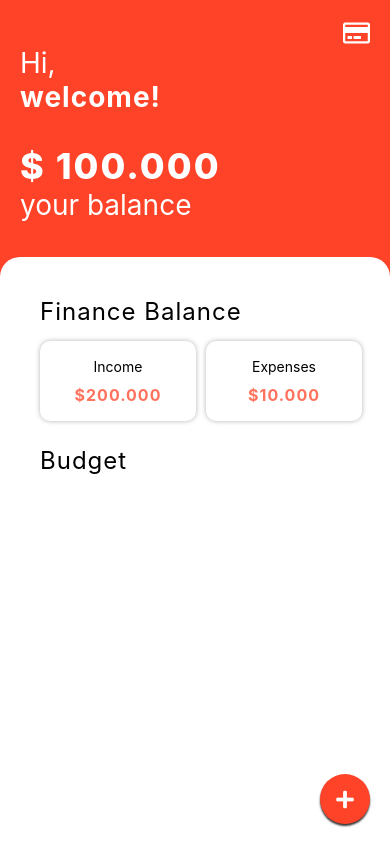
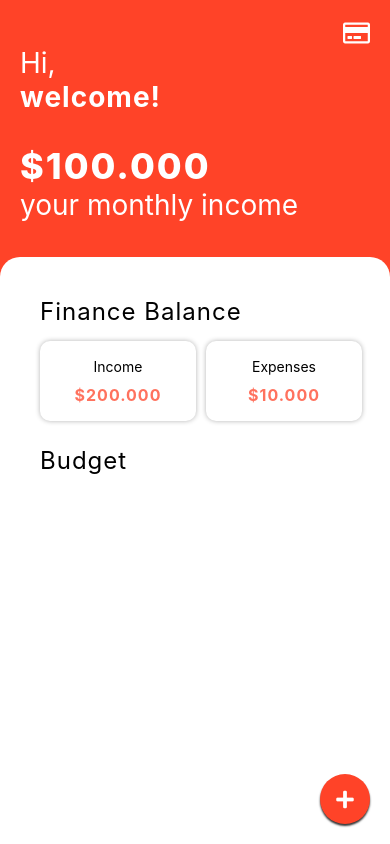
Before and after one commit to umutertakus/manage-money, a React Native app: screen /Home in a window 390 px wide. Built offline with nearby package versions, Linux system fonts and the light colour scheme; what react-native-root-siblings would draw is missing.

Commit message:
Update names

```diff
--- a/src/components/BudgetItem.js
+++ b/src/components/BudgetItem.js
@@ -56,7 +56,7 @@ const BudgetItem = ({ element }) => {
   );
 };
 
-export default BudgetItem;
+export default React.memo(BudgetItem);
 
 const styles = StyleSheet.create({
   container: {
--- a/src/components/Finance.js
+++ b/src/components/Finance.js
@@ -11,7 +11,7 @@ import { useNavigation } from '@react-navigation/core';
 const Finance = () => {
   const dispatch = useDispatch();
   const navigation = useNavigation();
-  const mock = useSelector(selectItems);
+  const items = useSelector(selectItems);
 
   useEffect(() => {
     dispatch(fetchAsyncStorageData());
@@ -26,7 +26,7 @@ const Finance = () => {
       </View>
       <Text style={styles.header}>Budget</Text>
       <ScrollView style={{ marginHorizontal: 5, marginVertical: 10 }}>
-        {mock.map((element, index) => (
+        {items.map((element, index) => (
           <BudgetItem key={index} element={element} />
         ))}
       </ScrollView>
--- a/src/components/Header.js
+++ b/src/components/Header.js
@@ -18,8 +18,8 @@ const Header = () => {
       </TouchableOpacity>
       <Text style={styles.welcomeTextTop}>Hi,</Text>
       <Text style={styles.welcomeTextBottom}>welcome!</Text>
-      <Text style={styles.balance}>$ 100.000</Text>
-      <Text style={styles.balanceText}>your balance</Text>
+      <Text style={styles.balance}>$100.000</Text>
+      <Text style={styles.balanceText}>your monthly income</Text>
     </View>
   );
 };
```
